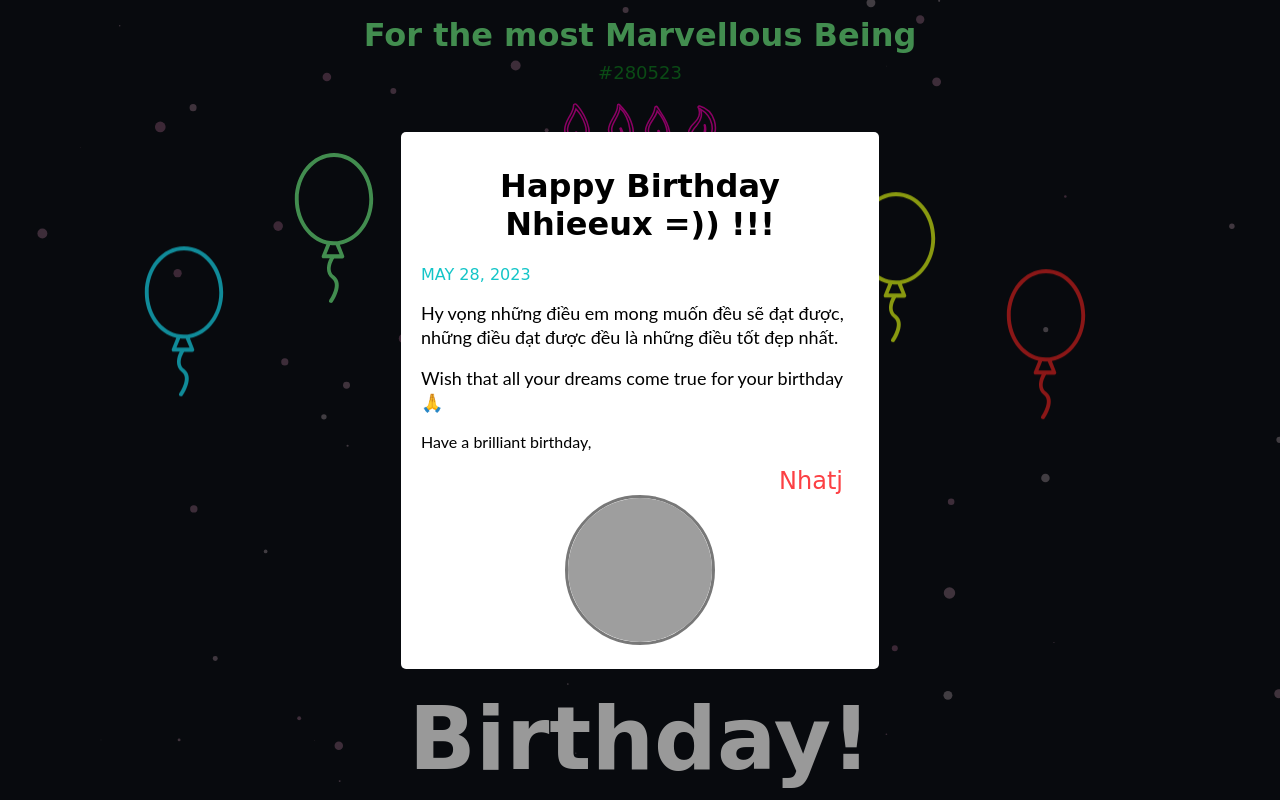
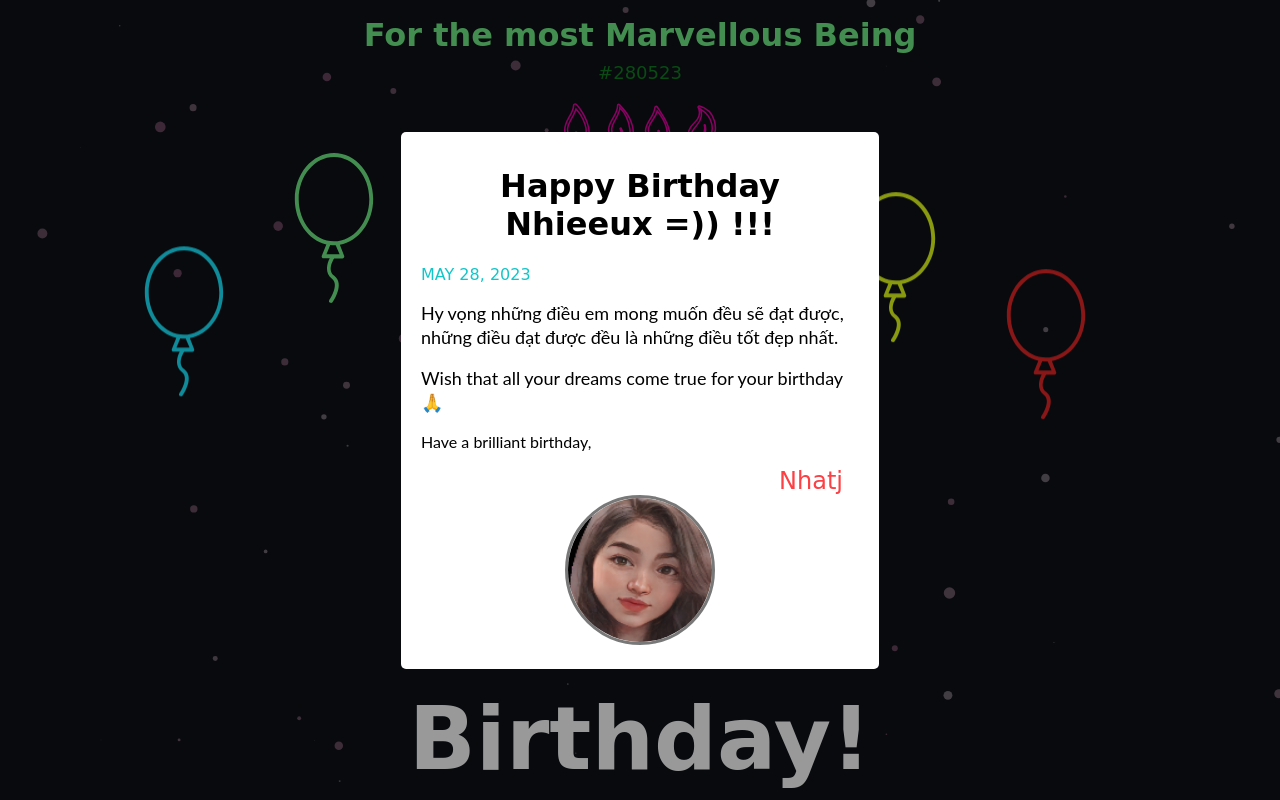
Before and after one commit to hodongtu/flask-heroku, a Flask app: page /hpbd in a window 1280 px wide. Run offline with Flask 3, Linux system fonts and the light colour scheme; some web fonts are replaced; grey boxes are pictures that could not be loaded.

Commit message:
Update hpbd.html

```diff
--- a/templates/hpbd.html
+++ b/templates/hpbd.html
@@ -4,7 +4,7 @@
         {% block head %}
             <meta charset="utf-8">
             <title>Joyeux Anniversaire !!</title>
-            <link rel="icon" type="image/x-icon" href="{{ url_for('static', filename='gateaux.ico') }}">
+            <link rel="icon" type="image/x-icon" href="{{ url_for('static', filename='css/gateaux.ico') }}">
             <link rel="stylesheet" type="text/css" href="{{ url_for('static', filename='css/style3.css' ) }}">
         {% endblock %}
     </head>
@@ -145,8 +145,8 @@
                     <p class="card-information__sign-off">Have a brilliant birthday,</p>
                     <span class="card-information__tuho">Nhatj</span>
                 </div>
-                <img class="avatar" src="{{ url_for('static', filename='anime_avatar.png' ) }}">
-                <!-- <img class="avatar" src="{{ url_for('static', filename='poodle_1.png' ) }}" style="background-color:#0d1117e0"> -->
+                <img class="avatar" src="{{ url_for('static', filename='css/anime_avatar.png' ) }}">
+                <!-- <img class="avatar" src="{{ url_for('static', filename='css/poodle_1.png' ) }}" style="background-color:#0d1117e0"> -->
             </div>`;
         function showMessage() {
             swal({
```
